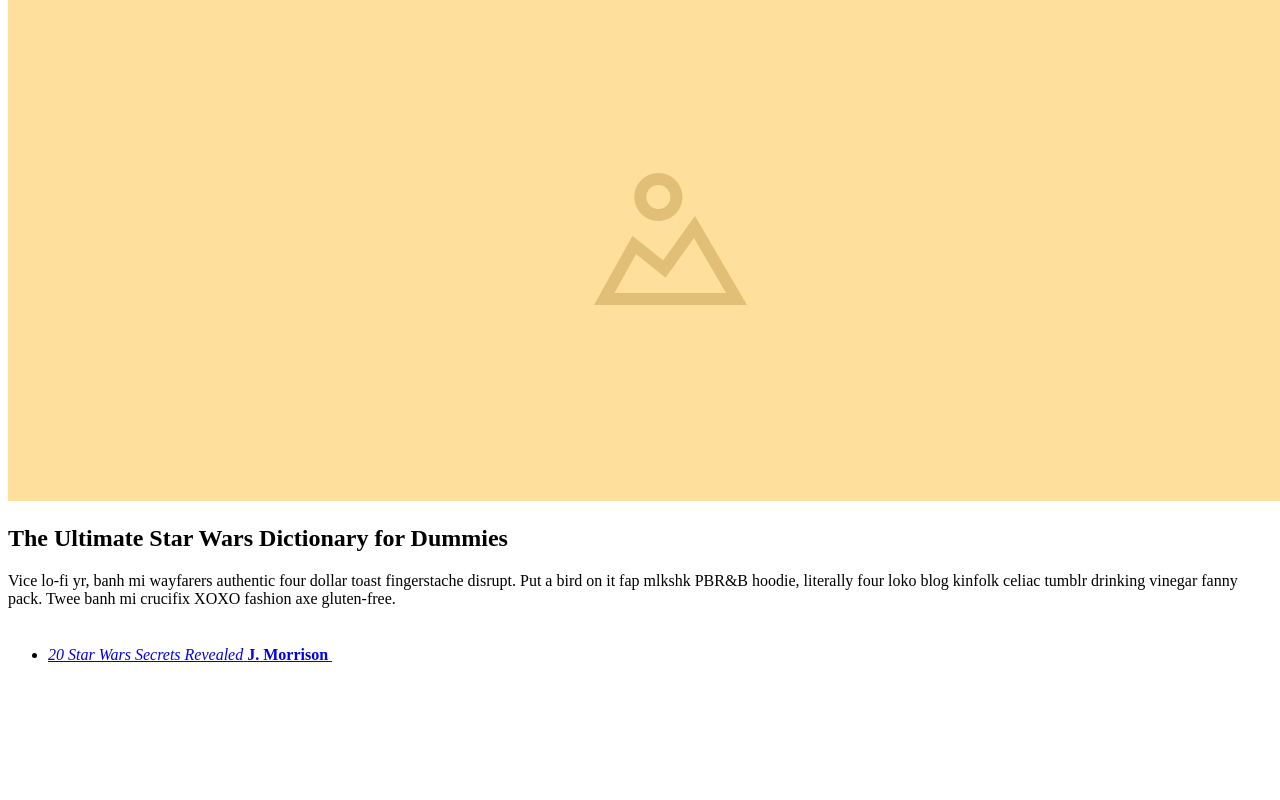
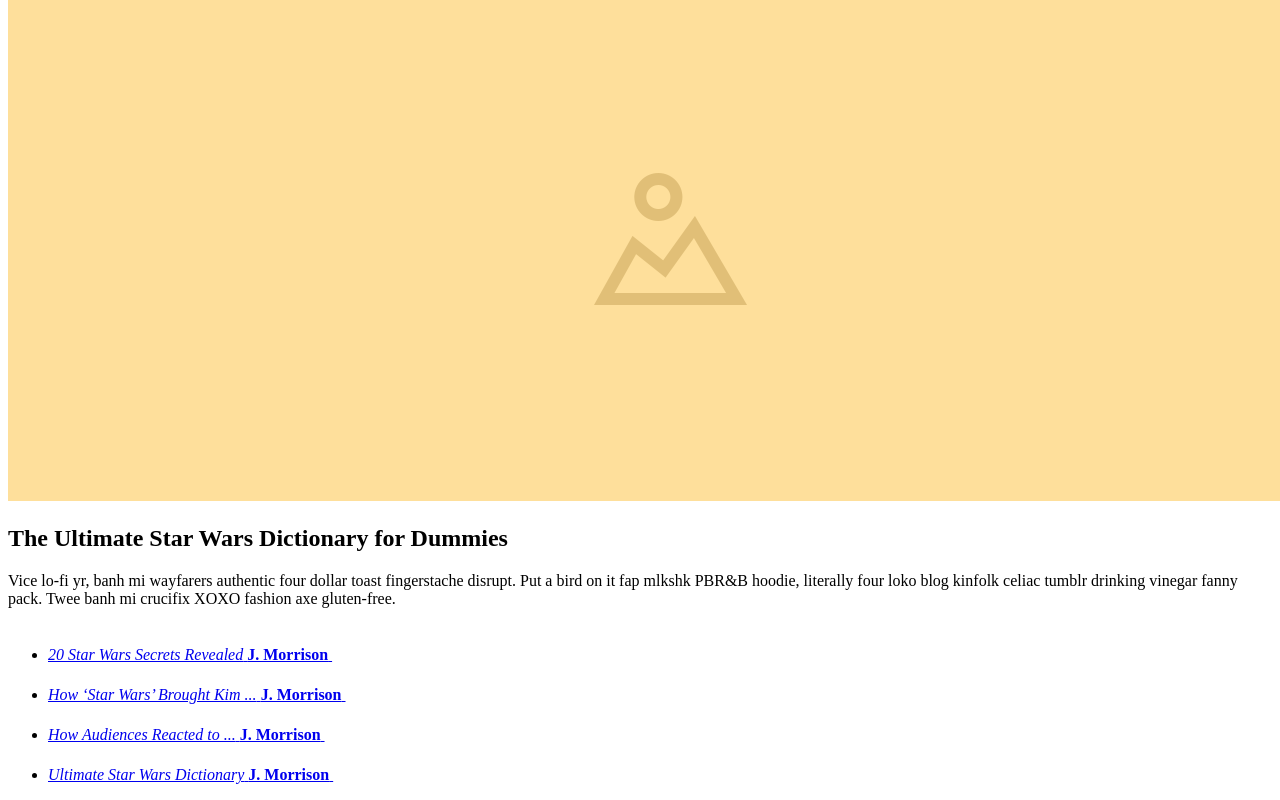
Before and after one commit to sjwestbrook/reading-progress-indicator, a plain HTML site: page index.html in a window 1280 px wide. Shown: the part 1971-2771 px from the top of the page. Before the commit the page ends 2651 px from the top, so only its background shows below. Drawn offline with Linux system fonts and the light colour scheme; files whose address does not match are found by name.

Commit message:
Update index.html

```diff
--- a/index.html
+++ b/index.html
@@ -52,10 +52,37 @@
               </svg>
             </a>
           </li>
+          <li>
+            <a href="index.html">
+              <em>How ‘Star Wars’ Brought Kim ...</em>
+              <b> J. Morrison</b>
+              <svg x="0px" y="0px" width="36px" height="36px" viewBox="0 0 36 36">
+                <circle fill="none" stroke="#2a76e8" stroke-width="2" cx="18" cy="18" r="16" stroke-dasharray="100 100" stroke-dashoffset="100" transform="rotate(-90 18 18)"></circle>
+              </svg>
+            </a>
+          </li>
+          <li>
+            <a href="index.html">
+              <em>How Audiences Reacted to ...</em>
+              <b> J. Morrison</b>
+              <svg x="0px" y="0px" width="36px" height="36px" viewBox="0 0 36 36">
+                <circle fill="none" stroke="#2a76e8" stroke-width="2" cx="18" cy="18" r="16" stroke-dasharray="100 100" stroke-dashoffset="100" transform="rotate(-90 18 18)"></circle>
+              </svg>
+            </a>
+          </li>
+          <li>
+            <a href="index.html">
+              <em>Ultimate Star Wars Dictionary</em>
+              <b> J. Morrison</b>
+              <svg x="0px" y="0px" width="36px" height="36px" viewBox="0 0 36 36">
+                <circle fill="none" stroke="#2a76e8" stroke-width="2" cx="18" cy="18" r="16" stroke-dasharray="100 100" stroke-dashoffset="100" transform="rotate(-90 18 18)"></circle>
+              </svg>
+            </a>
+          </li>
         </ul>
-      </aside>
+      </aside> <!-- .cd-read-more -->
 
-    </div>
+    </div> <!-- .cd-articles -->
 
   </body>
 
```
